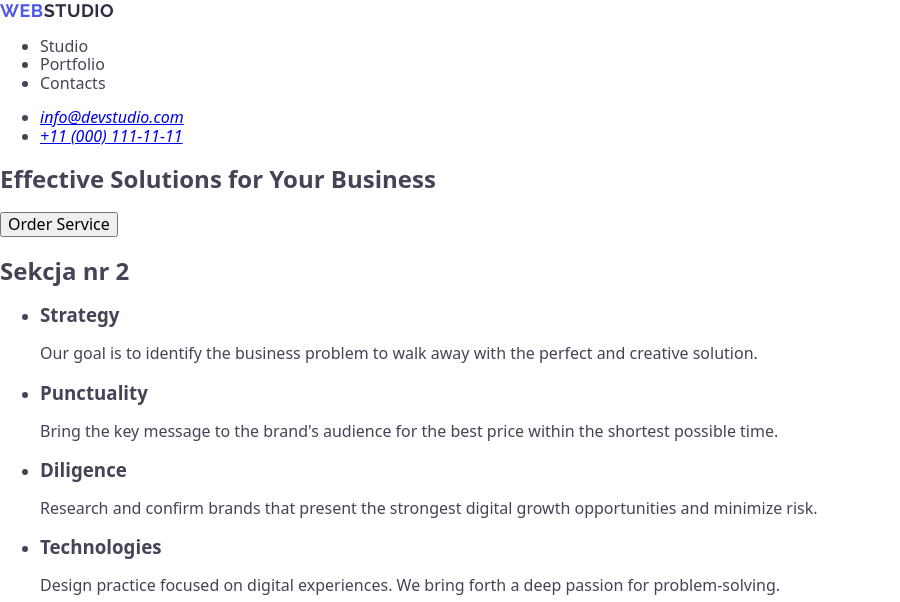
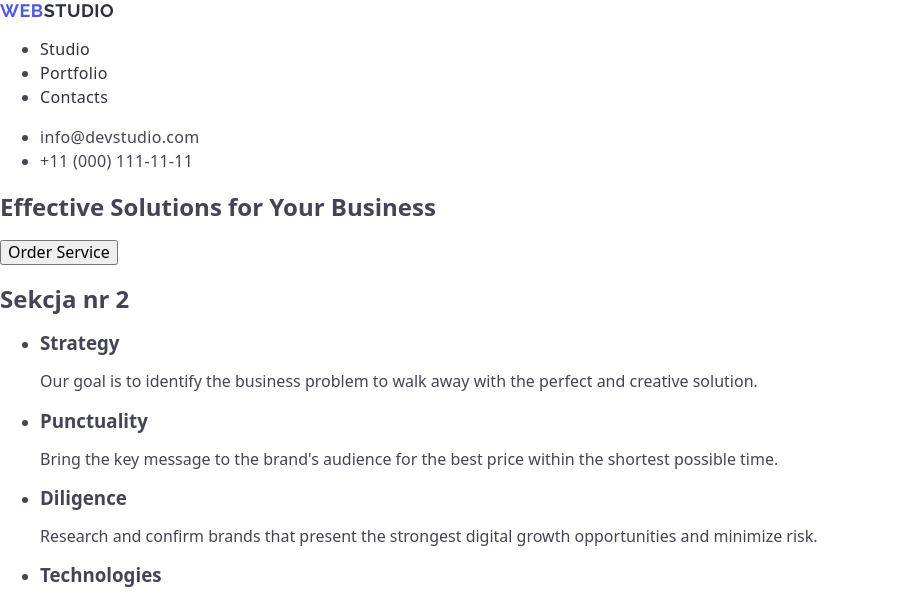
Before and after one commit to sebgiz/goit-markup-hw-02, a plain HTML site: page index.html in a window 1280 px wide. Shown: the top 602 px of the page, without its empty margins (0-900 px from the left). Drawn offline with nearby package versions, Linux system fonts and the light colour scheme.

Commit message:
nav + address

```diff
--- a/css/style.css
+++ b/css/style.css
@@ -25,3 +25,22 @@ body {
 	background-color: #ffffff;
 	color: #434455;
 }
+
+.link {
+    text-decoration: none;
+    font-weight: 500;
+    font-size: 16px;
+    line-height: 1.5;
+    letter-spacing: 0.02em;
+    color: #2e2f42;
+}
+
+.contact {
+    font-weight: 400;
+    font-size: 16px;
+    line-height: 1.5;
+    letter-spacing: 0.02em;
+    text-decoration: none;
+    font-style: normal;
+    color: #434455
+}
--- a/index.html
+++ b/index.html
@@ -28,16 +28,16 @@
             </a>
 
             <ul>
-                <li>Studio</li>
-                <li>Portfolio</li>
-                <li>Contacts</li>
-
+                <li><a class="link" href="./index.html">Studio</a></li>
+                <li><a class="link" href="">Portfolio</a></li>
+                <li><a class="link" href="">Contacts</a></li>
             </ul>
         </nav>
+
         <address>
             <ul>
-                <li><a href="mailto:info@devstudio.com">info@devstudio.com</a></li>
-                <li><a href="tel:+110001111111">+11 (000) 111-11-11</a></li>
+                <li><a class="contact" href="mailto:info@devstudio.com">info@devstudio.com</a></li>
+                <li><a class="contact" href="tel:+110001111111">+11 (000) 111-11-11</a></li>
             </ul>
         </address>
     </header>
```
